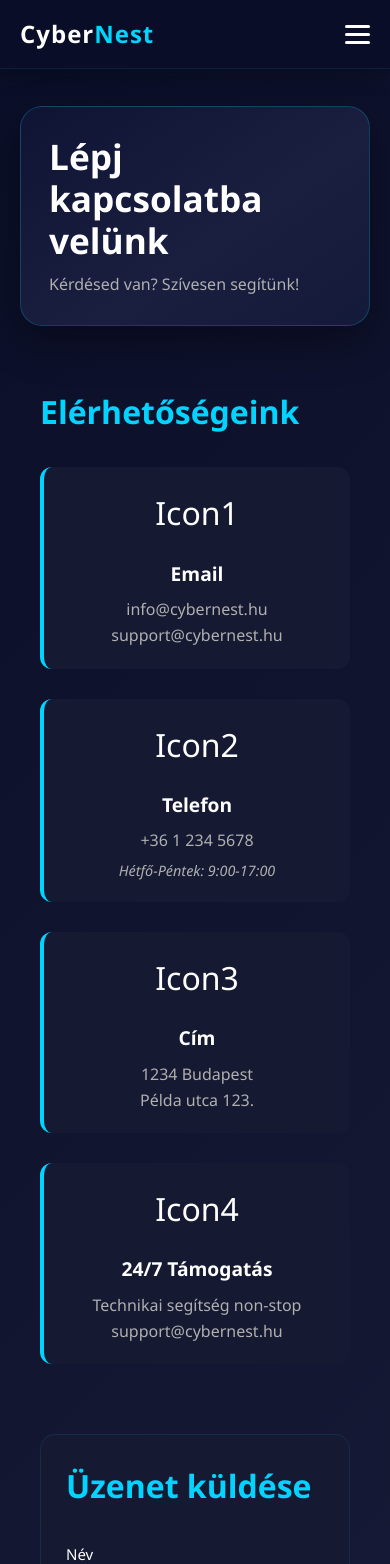
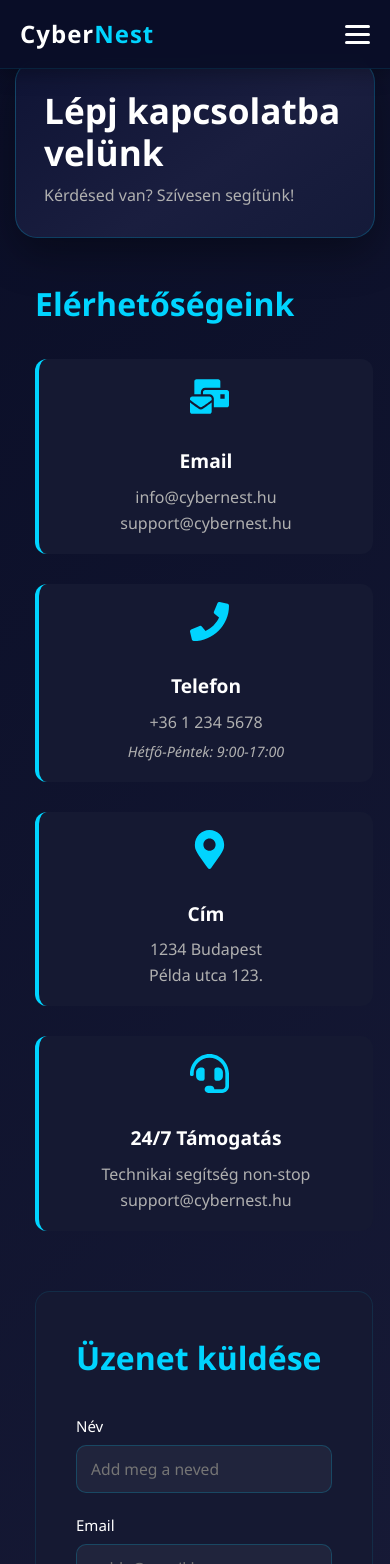
Before and after one commit to Wolfboy64/vizsgaremek, a React (Vite) app in the folder website/frontend/: page /kapcsolat in a window 390 px wide. Shown: the top 1564 px of the page. Built offline with nearby package versions, Linux system fonts and the light colour scheme; no server answers.

Commit message:
ikonok hozzáadása

```diff
--- /dev/null
+++ b/package.json
@@ -0,0 +1,5 @@
+{
+  "dependencies": {
+    "react-icons": "^5.6.0"
+  }
+}
--- a/website/frontend/package.json
+++ b/website/frontend/package.json
@@ -14,6 +14,7 @@
     "framer-motion": "^12.34.3",
     "react": "^19.2.0",
     "react-dom": "^19.2.0",
+    "react-icons": "^5.6.0",
     "react-router-dom": "^7.13.0"
   },
   "devDependencies": {
--- a/website/frontend/src/pages/Contact.jsx
+++ b/website/frontend/src/pages/Contact.jsx
@@ -1,5 +1,7 @@
 import { motion } from "framer-motion";
 import "../styles/Contact.css";
+import { FaEnvelope, FaPhone, FaMapMarkerAlt, FaHeadset, FaVoicemail, FaMailBulk } from "react-icons/fa";
+
 
 const Contact = () => {
   const fadeInUp = {
@@ -34,8 +36,8 @@
           >
             <h2>Elérhetőségeink</h2>
             <div className="info-item">
-              <div className="info-icon">Icon1</div>
-              <div>
+            <div className="info-icon"><FaMailBulk /></div>
+            <div>
                 <h3>Email</h3>
                 <p>info@cybernest.hu</p>
                 <p>support@cybernest.hu</p>
@@ -43,8 +45,8 @@
             </div>
 
             <div className="info-item">
-              <div className="info-icon">Icon2</div>
-              <div>
+            <div className="info-icon"><FaPhone /></div>
+            <div>
                 <h3>Telefon</h3>
                 <p>+36 1 234 5678</p>
                 <p className="info-note">Hétfő-Péntek: 9:00-17:00</p>
@@ -52,8 +54,8 @@
             </div>
 
             <div className="info-item">
-              <div className="info-icon">Icon3</div>
-              <div>
+            <div className="info-icon"><FaMapMarkerAlt /></div>
+            <div>
                 <h3>Cím</h3>
                 <p>1234 Budapest</p>
                 <p>Példa utca 123.</p>
@@ -61,8 +63,8 @@
             </div>
 
             <div className="info-item">
-              <div className="info-icon">Icon4</div>
-              <div>
+            <div className="info-icon"><FaHeadset /></div>
+            <div>
                 <h3>24/7 Támogatás</h3>
                 <p>Technikai segítség non-stop</p>
                 <p>support@cybernest.hu</p>
--- a/website/frontend/src/styles/Contact.css
+++ b/website/frontend/src/styles/Contact.css
@@ -156,12 +156,34 @@
 }
 
 @media (max-width: 600px) {
-  .contact-form-container {
-    padding: 25px;
+  .contact-page {
+    margin-top: 40px;
+    padding: 20px 15px;
   }
 
   .info-item {
     flex-direction: column;
+    align-items: center;
     text-align: center;
+    padding: 18px;
+  }
+
+  .info-icon {
+    margin-bottom: 10px;
+    min-width: auto;
+  }
+
+  .contact-content {
+    gap: 30px;
+    margin-top: 40px;
   }
 }
+
+.info-icon {
+  font-size: 39px;
+  color: var(--primary-color);
+  margin-right: 0px;
+  margin-left: 6px;
+  display: flex;
+  align-items: center;
+}
```
Also changed, not shown: 1 other file (tests, documents, lock files or other folders).
